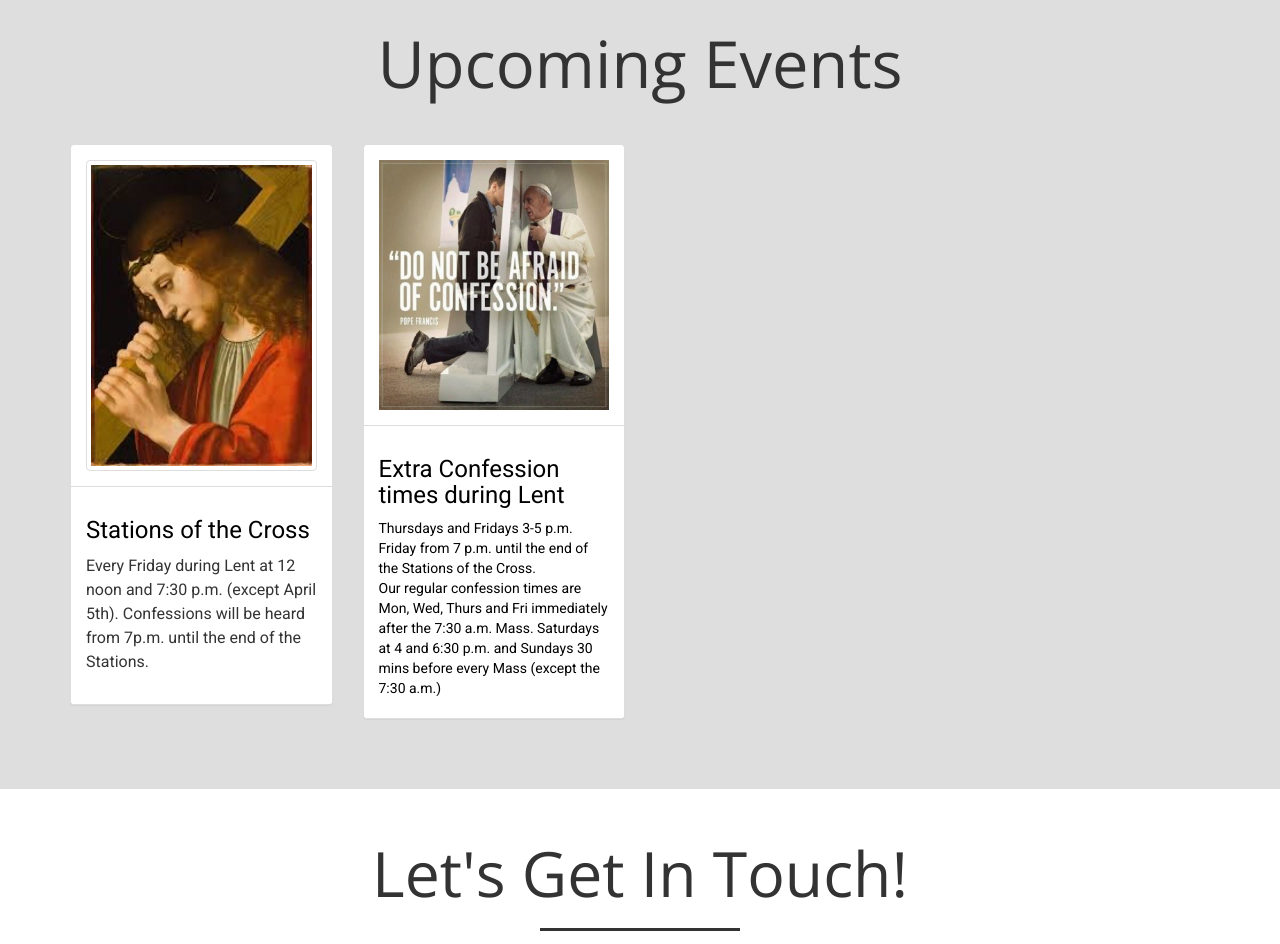
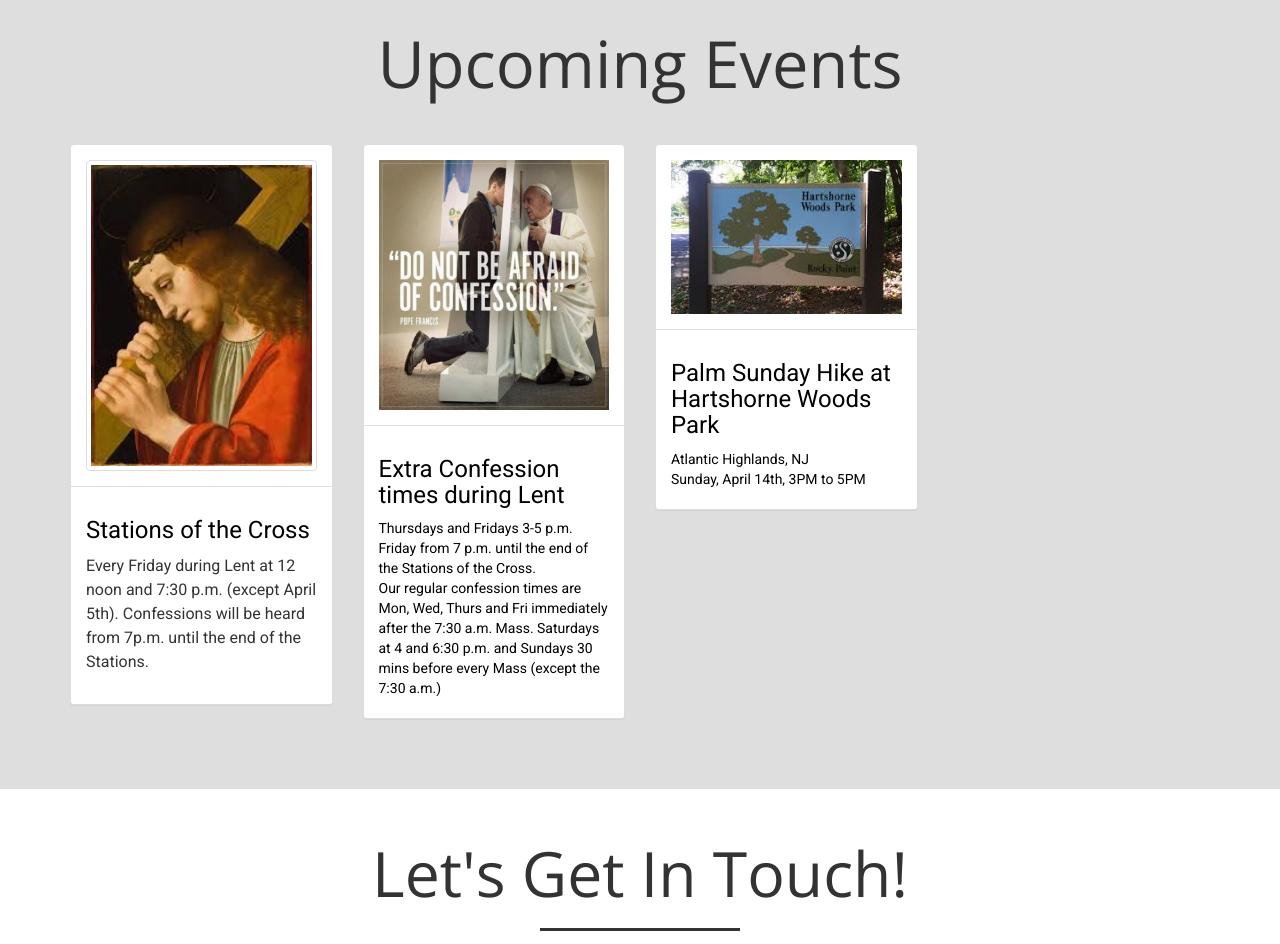
Before and after one commit to ajg6372/sta_v4, a plain HTML site: page index.html in a window 1280 px wide. Shown: the part 2131-3075 px from the top of the page. Drawn offline with nearby package versions, Linux system fonts and the light colour scheme.

Commit message:
hartshorne
hartshorne

```diff
--- a/index.html
+++ b/index.html
@@ -245,21 +245,21 @@ Confessions will be heard from 7p.m. until the end of the Stations.
           <!-- end of Panel -->
 
           <!-- Panel -->
-          <!-- <div class="col-xs-12 col-sm-12 col-md-3">
+          <div class="col-xs-12 col-sm-12 col-md-3">
             <div class="panel panel-default wow fadeInUp" data-wow-delay=".60s">
               <div class="panel-body">
-                <img src="img/events/friars.jpg">
+                <img src="img/events/hartshorne.jpg">
               </div>
               <div class="panel-footer">
                 <ul>
-                  <li class="h3">Parish Mission with The Franciscan Friars of the Renewal</li>
-                  <li>Monday, March 18th – March 21st at 7 p.m. </li>
-                  <li>Penance Service will be on Tuesday of the Mission.</li>
+                  <li class="h3">Palm Sunday Hike at Hartshorne Woods Park</li>
+                  <li>Atlantic Highlands, NJ</li>
+                  <li>Sunday, April 14th, 3PM to 5PM </li>
                 </ul>
 
               </div>
             </div>
-          </div> -->
+          </div>
           <!-- end of Panel -->
 
           <!-- Panel -->
```
Also changed, not shown: img/events/hartshorne.jpg (added).
